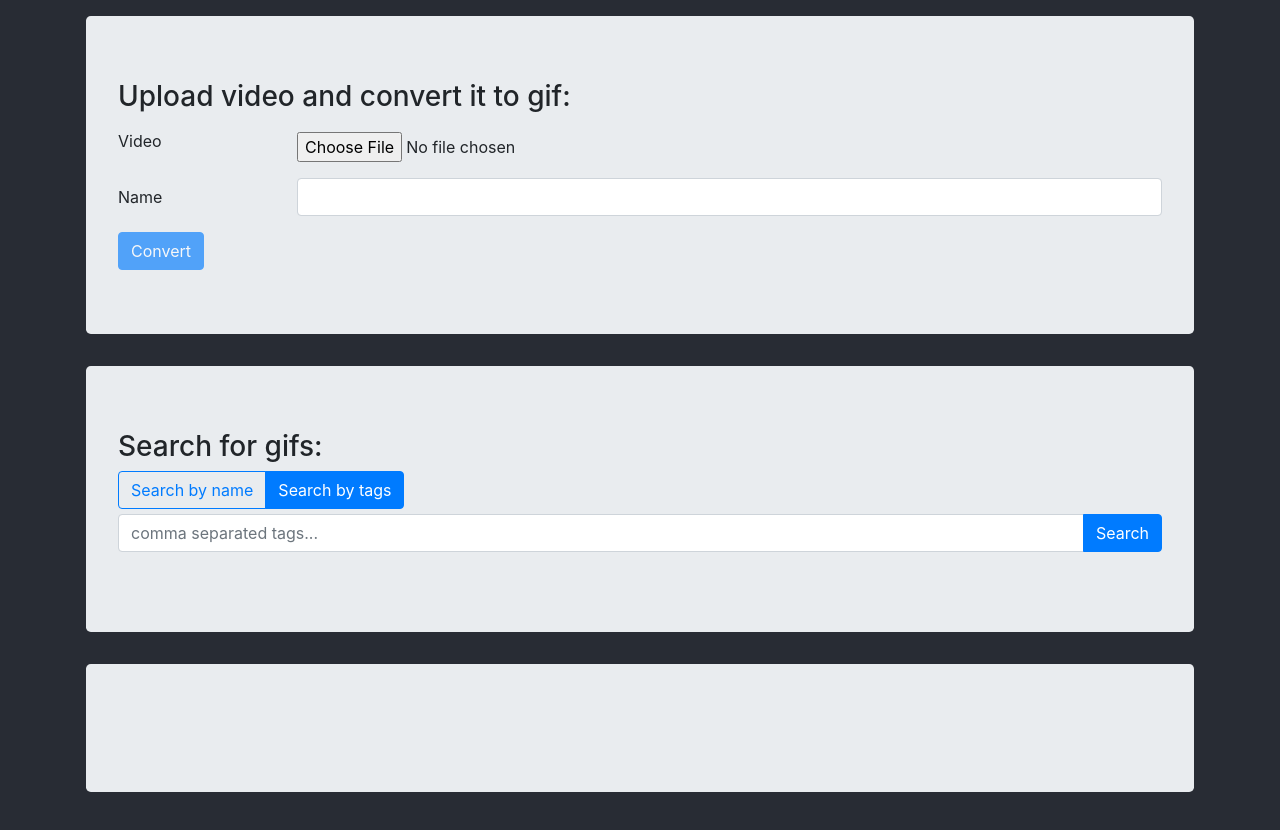
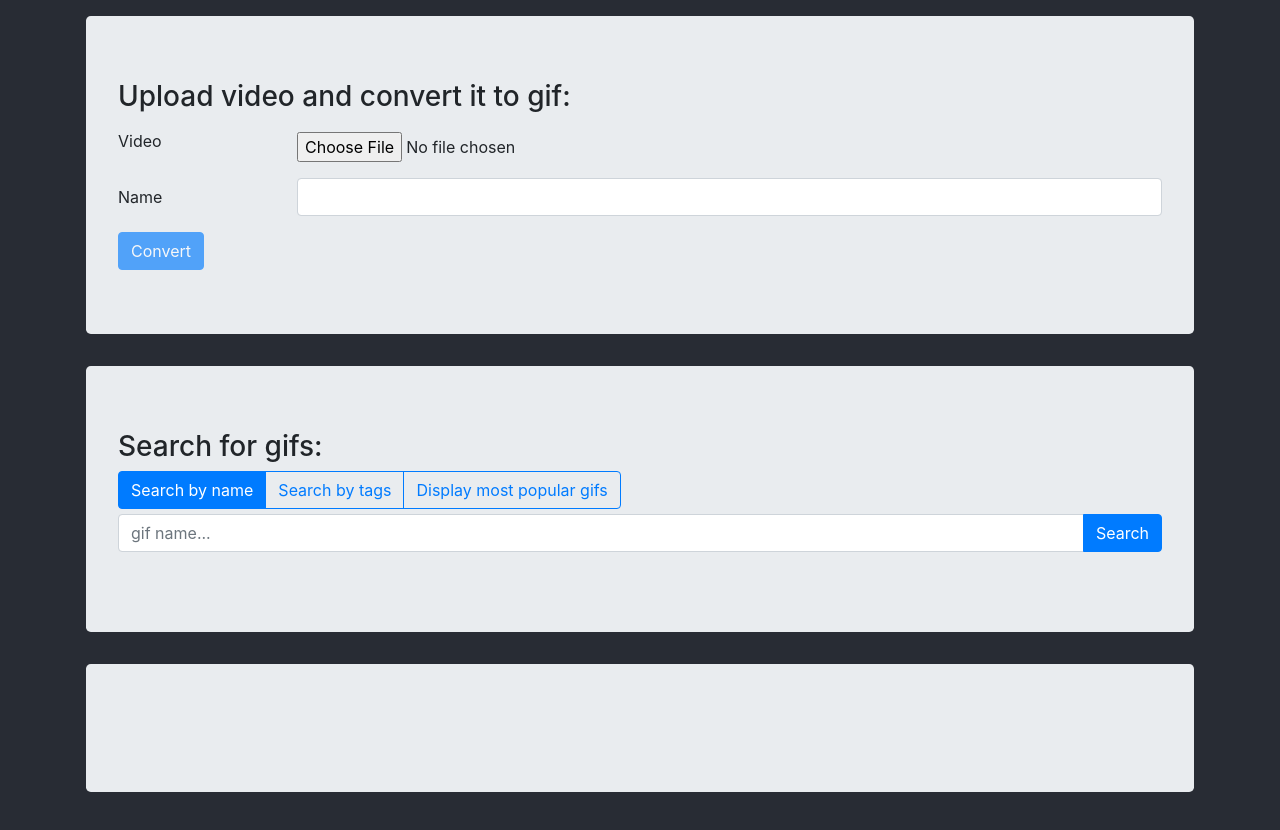
Before and after one commit to AWS-Gifmaker/gifmaker-web, a React (Create React App) app: page / in a window 1280 px wide. Shown: the top 830 px of the page. Built offline with nearby package versions, Linux system fonts and the light colour scheme.

Commit message:
top gifs

```diff
--- a/src/App.js
+++ b/src/App.js
@@ -30,19 +30,22 @@ function App() {
   const getApiUrl = () => 'https://avl72k250m.execute-api.us-east-1.amazonaws.com/dev';
   const url = env == 'dev' ? `http://localhost:8000` : getApiUrl();
 
-  const getGifs = (byName) => {
+  const getGifs = (byName, topGifs = false) => {
     const options = {
       method: 'GET',
       headers: { accept: 'application/json' },
     }
-
-    var params = new URLSearchParams();
-    byName && params.append("name", query);
-    !byName && params.append("tags", query);
-    const getGifsUrl = url + "/gifs?" + params;
-
+    let getUrl = url;
+    if (topGifs) {
+      getUrl = url + '/top-gifs/overall';
+    } else {
+      var params = new URLSearchParams();
+      byName && params.append("name", query);
+      !byName && params.append("tags", query);
+      getUrl = url + "/gifs?" + params;
+    }
     setLoading(true);
-    fetch(getGifsUrl, options)
+    fetch(getUrl, options)
       .then(response => response.json())
       .then((data) => {
         const mappedData = data?.gifs?.map(x => {
--- a/src/SearchForm.js
+++ b/src/SearchForm.js
@@ -4,11 +4,20 @@ import Button from 'react-bootstrap/Button';
 import ToggleButtonGroup from 'react-bootstrap/ToggleButtonGroup';
 import ToggleButton from 'react-bootstrap/ToggleButton';
 import Spinner from 'react-bootstrap/Spinner';
-import { useState } from 'react';
+import { useEffect, useState } from 'react';
 
 export function SearchForm(props) {
-    const [filterVal, setFilterVal] = useState(2);
-    const prompt = filterVal == 1 ? "gif name..." : "comma separated tags...";
+    const [filterVal, setFilterVal] = useState(1);
+    const displayTopGifs = filterVal == 3;
+    useEffect(() => {
+        if (displayTopGifs) {
+            props.handleSearch(filterVal == 1, displayTopGifs);
+        }
+    }, [filterVal]);
+
+    const prompt = displayTopGifs ? "" :
+        filterVal == 1 ? "gif name..." : "comma separated tags...";
+
     const onChangeVal = (e) => {
         setFilterVal(e.target.value);
     }
@@ -21,23 +30,27 @@ export function SearchForm(props) {
                 style={{ marginBottom: '5px' }}
                 type="radio"
                 name="options"
-                defaultValue={2}>
+                defaultValue={1}>
                 <ToggleButton variant="outline-primary" id="tbg-radio-1" value={1} onChange={onChangeVal} >
                     Search by name
                 </ToggleButton>
                 <ToggleButton variant="outline-primary" id="tbg-radio-2" value={2} onChange={onChangeVal}  >
                     Search by tags
                 </ToggleButton>
+                <ToggleButton variant="outline-primary" id="tbg-radio-2" value={3} onChange={onChangeVal}  >
+                    Display most popular gifs
+                </ToggleButton>
             </ToggleButtonGroup>
-            <InputGroup className="mb-3">
+            <InputGroup className="mb-3" >
                 <FormControl
                     value={props.query}
+                    disabled={displayTopGifs}
                     onChange={(event) => props.setQuery(event.target.value)}
                     placeholder={prompt}
                     aria-label={prompt}
                     aria-describedby="basic-addon1" />
                 <InputGroup.Append>
-                    <Button disabled={props.loading} variant="primary" onClick={() => props.handleSearch(filterVal == 1)}>
+                    <Button disabled={props.loading || displayTopGifs} variant="primary" onClick={() => props.handleSearch(filterVal == 1)}>
                         {props.loading ? <>
                             <Spinner
                                 as="span"
```
